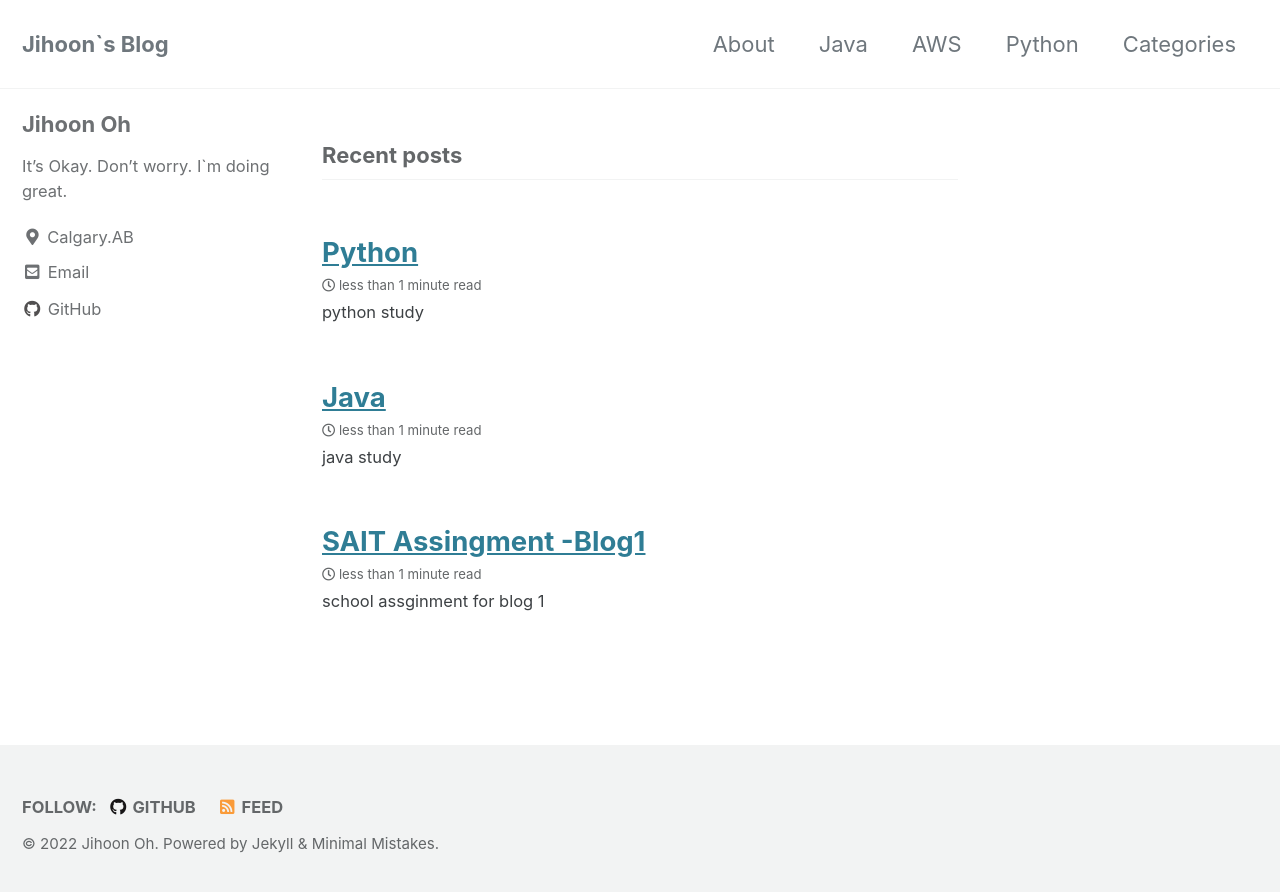
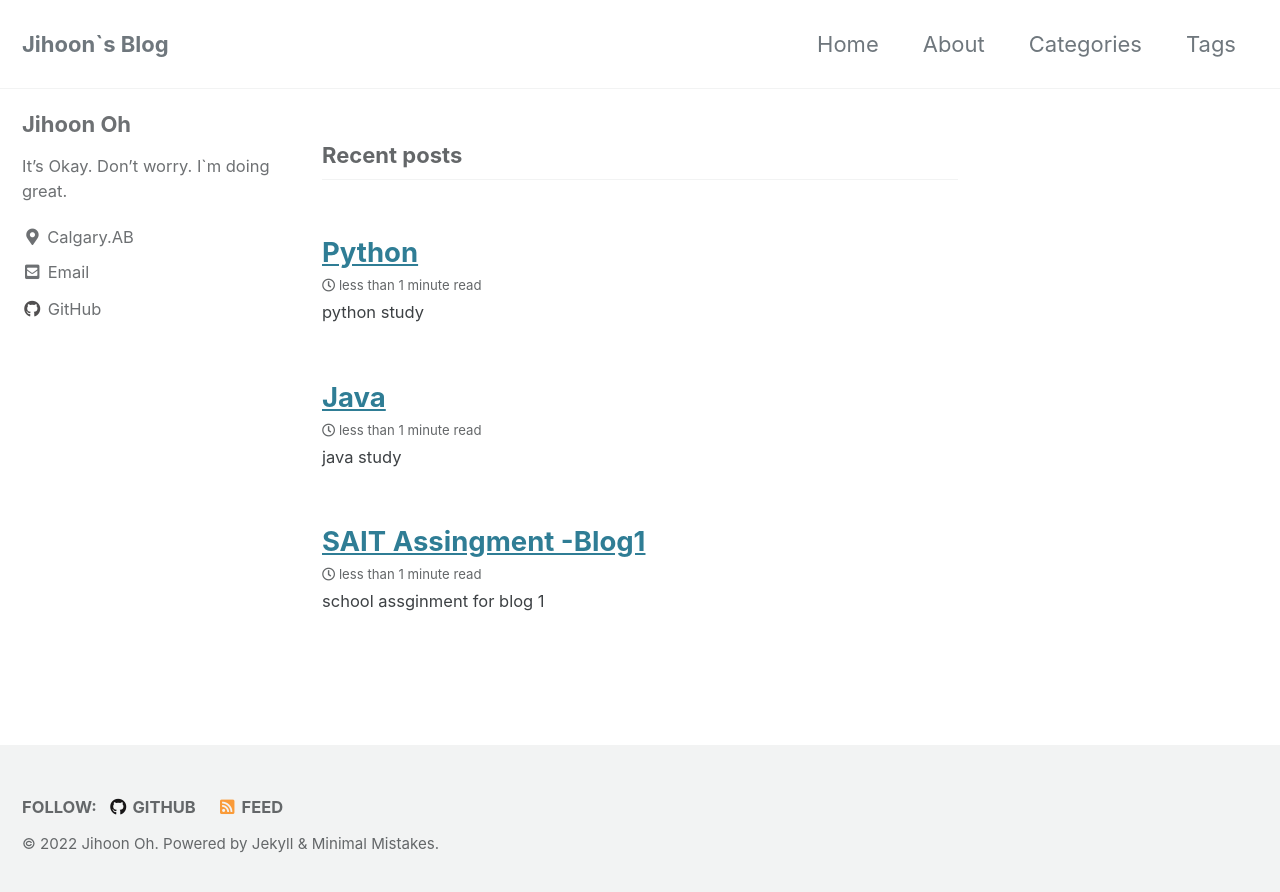
Before and after one commit to jihoon0324/jihoon0324.github.io, a Jekyll site: the page built from index.html, in a window 1280 px wide. Shown: the top 892 px of the page. Built offline with Jekyll 4.4.1, drawn with Linux system fonts in a browser that asks for light colours; cached includes are drawn as plain includes; the list of posts is cut into pages by our own code.

Commit message:
chagne menu

```diff
--- a/_data/navigation.yml
+++ b/_data/navigation.yml
@@ -1,13 +1,11 @@
 # main links
 main:
 
+  - title: "Home"
+    url: https://jihoon0324.github.io/
   - title: "About"
     url: /about/
-  - title: "Java"
-    url: /categories/java/
-  - title: "AWS"
-    url: /categories/aws/
-  - title: "Python"
-    url: /categories/python/
   - title: "Categories"
     url: /categories/
+  - title: "Tags"
+    url: /tags/
```
